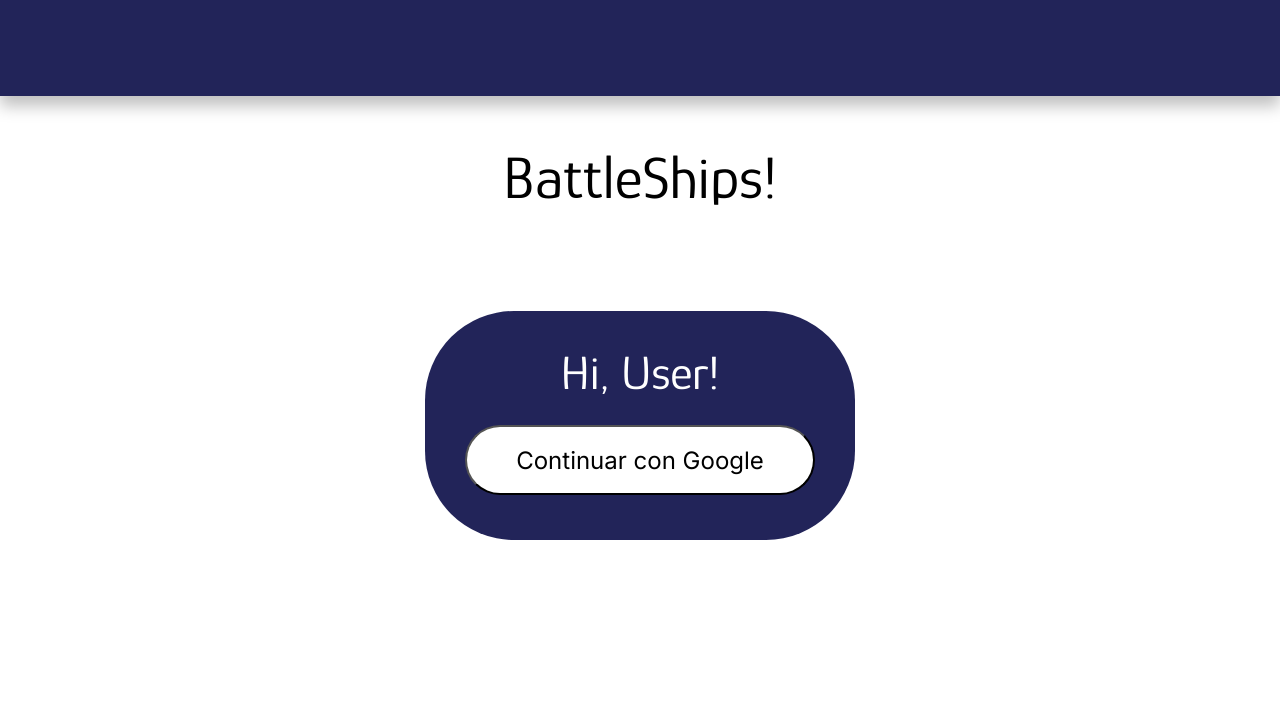
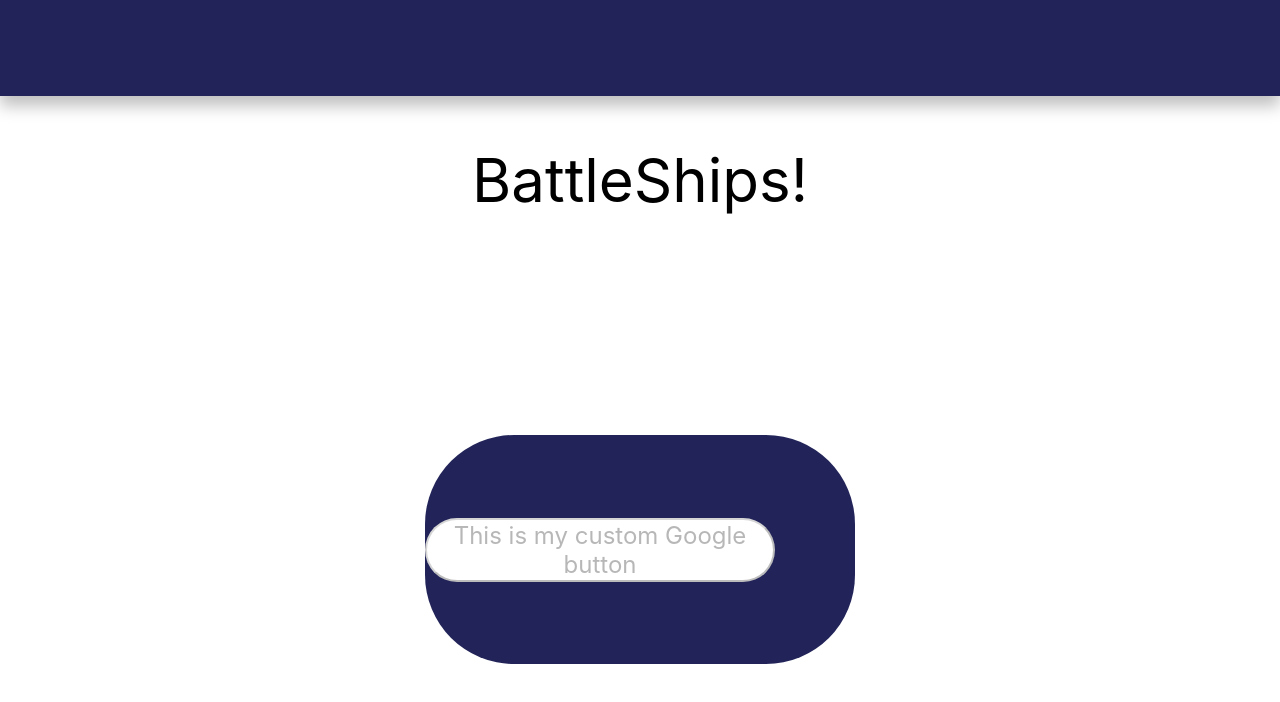
Before and after one commit to pepemaluza/battleshipFront, a React (Create React App) app: page / in a window 1280 px wide. Shown: the top 702 px of the page. Built offline with nearby package versions, Linux system fonts and the light colour scheme.

Commit message:
pushing google login

```diff
--- a/package.json
+++ b/package.json
@@ -10,8 +10,10 @@
     "@types/node": "^17.0.35",
     "@types/react": "^18.0.9",
     "@types/react-dom": "^18.0.5",
+    "axios": "^0.27.2",
     "react": "^18.1.0",
     "react-dom": "^18.1.0",
+    "react-google-login": "^5.2.2",
     "react-scripts": "5.0.1",
     "typescript": "^4.7.2",
     "web-vitals": "^2.1.4",
--- /dev/null
+++ b/src/components/GoogleAuth.tsx
@@ -0,0 +1,58 @@
+import { useState } from "react";
+import axios, { AxiosResponse } from "axios";
+import GoogleLogin from "react-google-login";
+
+interface AuthResponse {
+  token: string;
+  user: User;
+}
+
+interface User {
+  _id: string;
+  name: string;
+  email: string;
+  avatar: string;
+}
+
+const GoogleAuth = () => {
+  const [user, setUser] = useState<User | null>(null);
+  const onSuccess = async (res: any) => {
+    console.log("res: ", res)
+    try {
+      const result: AxiosResponse<AuthResponse> = await axios.post("/auth/", {
+        token: res?.tokenId,
+      });
+
+      setUser(result.data.user);
+    } catch (err) {
+      console.log(err);
+    }
+  };
+
+  return (
+    <div className={'login-container-div'}>
+      {!user && (
+        <GoogleLogin
+          clientId={"985762524543-cighrje1bfoql8mfn96r4uvulsgqutck.apps.googleusercontent.com"}
+          onSuccess={onSuccess}
+          onFailure={(e) => console.log(e)}
+          render={renderProps => (
+              <button onClick={renderProps.onClick} disabled={renderProps.disabled}>This is my custom Google button</button>
+          )}
+          buttonText="Login"
+        />
+      )}
+
+      {user && (
+        <>
+          <img src={user.avatar} alt={"alt"}/>
+          <h1>
+            {user.name}
+          </h1>
+        </>
+      )}
+    </div>
+  );
+};
+
+export default GoogleAuth;
--- a/src/pages/login/Login.css
+++ b/src/pages/login/Login.css
@@ -1,5 +1,3 @@
-@import '@fontsource/glory';
-@import '@fontsource/inter';
 
 .login-container {
     display: flex;
@@ -8,14 +6,16 @@
 }
 
 .login-container h1 {
-    font: 400 60px 'Glory';
+    font: 400 60px -apple-system;
     margin-top: 144px;
     margin-bottom: 100px;
     text-align: center;
     color: #000000;
 }
 
-.login-container div {
+.login-container-div {
+    display: flex;
+    align-items: center;
     width: 430px;
     height: 229px;
     background: #222459;
@@ -23,7 +23,7 @@
 }
 
 .login-container div p {
-    font: 400 48px 'Glory';
+    font: 400 48px -apple-system;
     text-align: center;
     color: #FFFFFF;
     margin-top: 35px;
@@ -33,7 +33,8 @@
 .login-container div button {
     font: 400 24px 'Inter';
     width: 350px;
-    height: 70.31px;
+    display: flex;
+    align-content: center;
     background: #FFFFFF;
     border-radius: 47px;
     text-align: center;
--- a/src/pages/login/Login.tsx
+++ b/src/pages/login/Login.tsx
@@ -1,20 +1,14 @@
 import React from 'react';
 import './Login.css';
-
-const handleClick = () => {
-    //TODO integrar con el Back para la autenticacion con Google;
-    alert("OK");
-}
+import GoogleAuth from "../../components/GoogleAuth";
 
 function Login() {
   return (
     <div className="login-container">
        <h1>BattleShips!</h1>
        <div>
-           <p>Hi, User!</p>
-           <button onClick={() => {handleClick()}}>
-               Continuar con Google
-            </button>
+           <p>Hi</p>
+           <GoogleAuth />
        </div>
     </div>
   );
```
Also changed, not shown: 2 other files (tests, documents, lock files or other folders).
